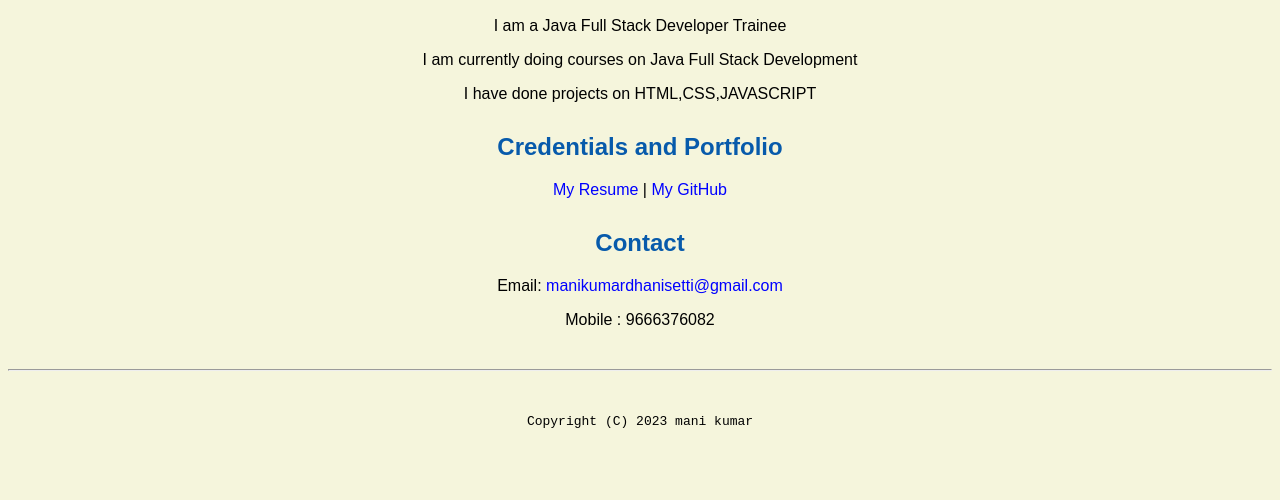
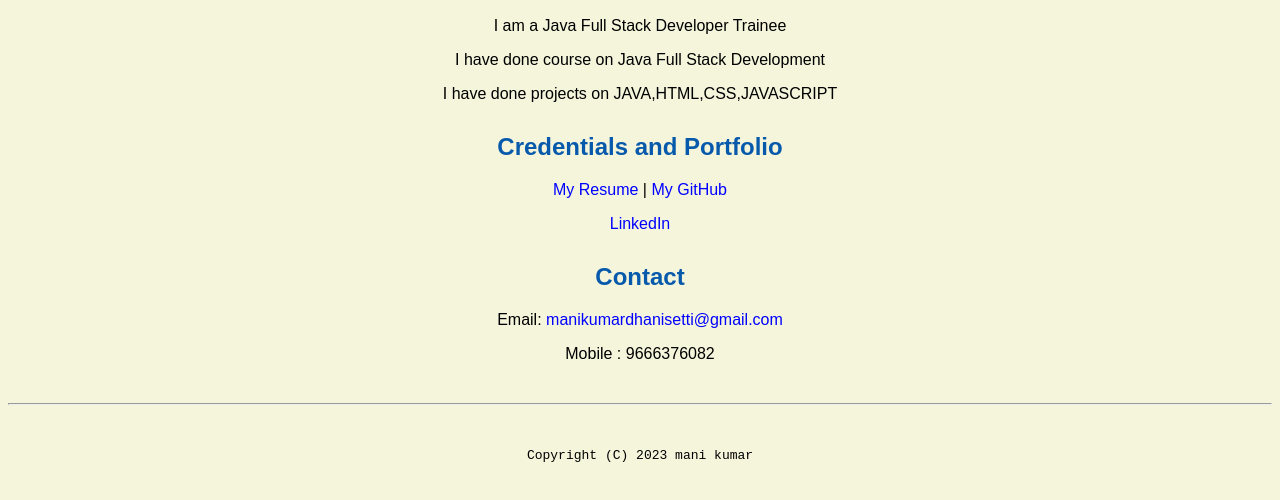
Before and after one commit to ManiKumar0304/AboutMe, a plain HTML site: page index.html in a window 1280 px wide. Shown: the part 590-1090 px from the top of the page. Before the commit the page ends 1059 px from the top, so only its background shows below. Drawn offline with Linux system fonts and the light colour scheme.

Commit message:
Update index.html

```diff
--- a/index.html
+++ b/index.html
@@ -19,12 +19,13 @@
   <h2>About Me</h2>
 
   <p>I am a Java Full Stack Developer Trainee</p>
-<p>I am currently doing courses on Java Full Stack Development</p>
-<p>I have done projects on HTML,CSS,JAVASCRIPT</p>
+<p>I have done course on Java Full Stack Development</p>
+<p>I have done projects on JAVA,HTML,CSS,JAVASCRIPT</p>
 
   <h2>Credentials and Portfolio</h2>
 
   <p><a href="resume.html">My Resume</a> | <a href="https://github.com/ManiKumar0304" target="_blank">My GitHub</a></p>
+  <p><a href="https://www.linkedin.com/in/dhanisetti-venkata-siva-mani-kumar-ba92a7217" target="_blank">LinkedIn</a></p>
 
   <h2>Contact</h2>
   <p>Email: <a href="mailto:manikumardhanisetti@gmail.com" target="_blank">manikumardhanisetti@gmail.com</a></p>
```
